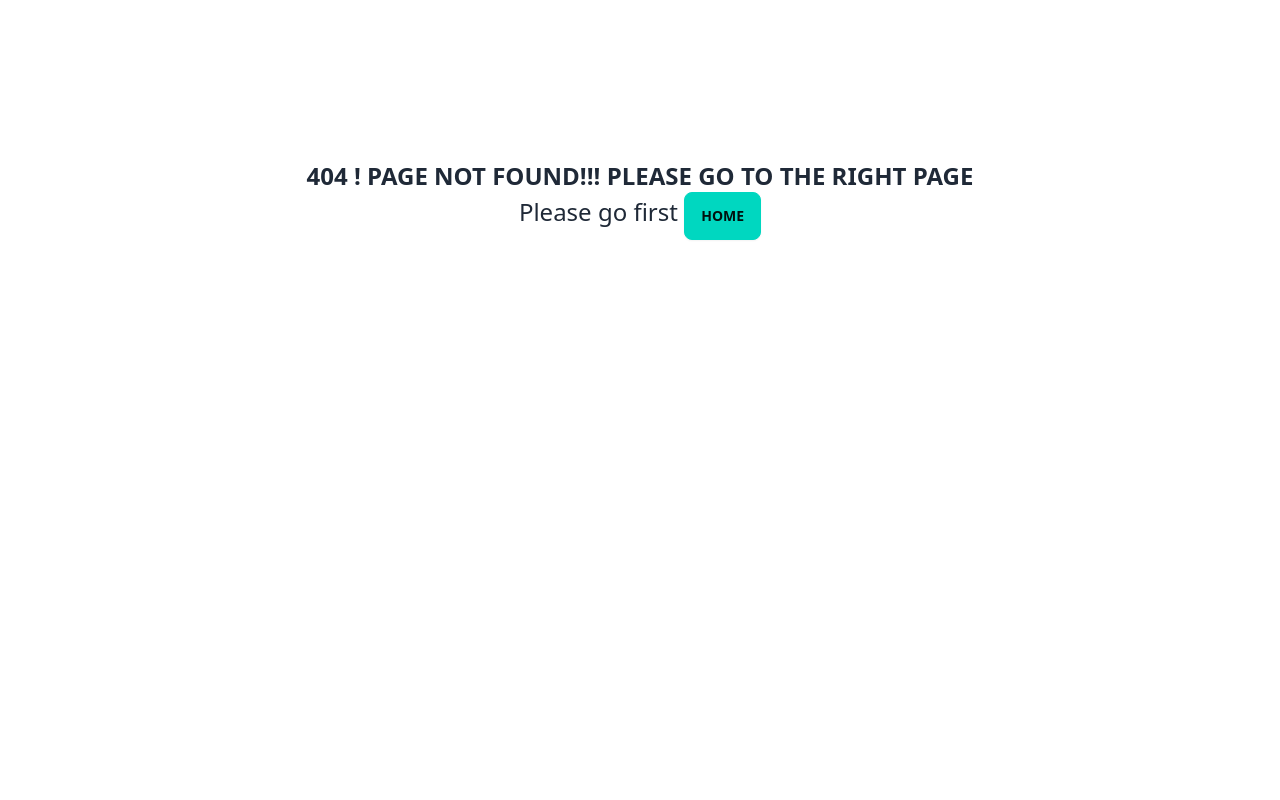
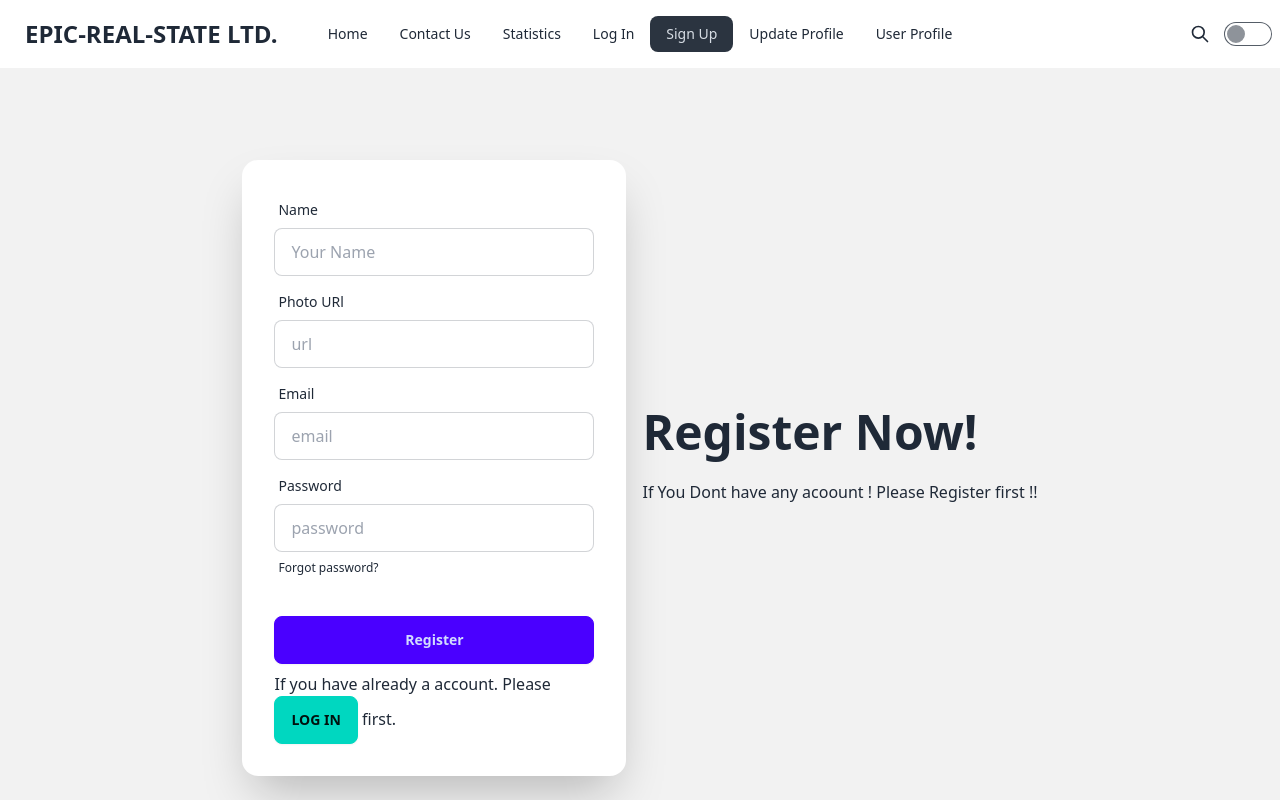
Before and after one commit to AffnanSawad/Epic-Real-State, a React (Vite) app: page /signup in a window 1280 px wide. Before the commit this address had no page. Shown: the top 800 px of the page. Built offline with nearby package versions, Linux system fonts and the light colour scheme.

Commit message:
login & sign in form create done

```diff
--- a/package.json
+++ b/package.json
@@ -10,6 +10,7 @@
     "preview": "vite preview"
   },
   "dependencies": {
+    "firebase": "^10.10.0",
     "localforage": "^1.10.0",
     "match-sorter": "^6.3.4",
     "react": "^18.2.0",
--- /dev/null
+++ b/src/Firebase/firebase.config.js
@@ -0,0 +1,22 @@
+// Import the functions you need from the SDKs you need
+import { initializeApp } from "firebase/app";
+import { getAuth } from "firebase/auth";
+
+
+
+
+const firebaseConfig = {
+  apiKey: "AIzaSyCCdK4m0yI1j3lnLyMbx8o-9LklUBJixtY",
+  authDomain: "epic-real-state.firebaseapp.com",
+  projectId: "epic-real-state",
+  storageBucket: "epic-real-state.appspot.com",
+  messagingSenderId: "831115938426",
+  appId: "1:831115938426:web:95d831a000214c959049c3"
+};
+
+// Initialize Firebase
+const app = initializeApp(firebaseConfig);
+
+export const auth = getAuth(app);
+
+export default auth ;
--- /dev/null
+++ b/src/Providers/AuthProvider.jsx
@@ -0,0 +1,47 @@
+import { createUserWithEmailAndPassword, signInWithEmailAndPassword } from "firebase/auth";
+import { createContext, useState } from "react";
+import { auth } from "../Firebase/firebase.config";
+
+
+
+export const AuthContext = createContext(null);
+
+
+
+
+
+
+const AuthProvider = ({children} ) => {
+
+
+    const [user,setuser] = useState(null);
+
+
+
+
+
+
+
+
+   // value
+    const authinfo = {
+
+        user,
+        setuser,
+
+
+    }
+
+    return (
+        <div>
+            <AuthContext.Provider  value={authinfo} >
+
+
+        {children}
+            </AuthContext.Provider>
+
+        </div>
+    );
+};
+
+export default AuthProvider;
--- /dev/null
+++ b/src/components/login/Login.jsx
@@ -0,0 +1,77 @@
+
+import { Link } from "react-router-dom";
+import { AuthContext } from "../../Providers/AuthProvider";
+import { useContext } from "react";
+
+
+
+const Login = () => {
+
+
+
+
+    const handlelogin = e => {
+
+
+
+
+        e.preventDefault();
+
+        const email = e.target.email.value
+        const password= e.target.password.value
+
+
+
+        console.log(email,password);
+
+
+
+
+
+       }
+
+
+    return (
+        <div className="hero min-h-screen bg-base-200">
+        <div className="hero-content flex-col lg:flex-row-reverse">
+          <div className="text-center lg:text-left">
+            <h1 className="text-5xl font-bold">Login now!</h1>
+            <p className="py-6">Provident cupiditate voluptatem et in. Quaerat fugiat ut assumenda excepturi exercitationem quasi. In deleniti eaque aut repudiandae et a id nisi.</p>
+          </div>
+          <div className="card shrink-0 w-full max-w-sm shadow-2xl bg-base-100">
+            <form onSubmit={handlelogin} className="card-body">
+
+
+
+
+              <div className="form-control">
+                <label className="label">
+                  <span className="label-text">Email</span>
+                </label>
+                <input name="email" type="email" placeholder="email" className="input input-bordered" required />
+              </div>
+              <div className="form-control">
+                <label className="label">
+                  <span className="label-text">Password</span>
+                </label>
+                <input name="password" type="password" placeholder="password" className="input input-bordered" required />
+                <label className="label">
+                  <a href="#" className="label-text-alt link link-hover">Forgot password?</a>
+                </label>
+              </div>
+              <div className="form-control mt-6">
+                <button className="btn btn-primary">Login</button>
+              </div>
+              <p>If you  dont have  any account. Please <Link to='/signup' >
+
+              <button className="btn btn-accent">Register</button>
+
+              </Link> first. </p>
+            </form>
+          </div>
+        </div>
+      </div>
+    );
+};
+
+export default Login;
--- /dev/null
+++ b/src/components/register/Register.jsx
@@ -0,0 +1,106 @@
+
+import { Link } from "react-router-dom";
+
+
+
+const Register = () => {
+
+
+
+
+    const handleregister = e => {
+
+
+
+
+     e.preventDefault();
+
+     const email = e.target.email.value
+     const password= e.target.password.value
+     const name = e.target.name.value
+     const url = e.target.url.value
+
+
+     console.log(email,password,name,url)
+
+
+
+
+    }
+
+
+
+
+
+    return (
+        <div className="hero min-h-screen bg-base-200  ">
+        <div className="hero-content flex-col lg:flex-row-reverse">
+          <div className="text-center lg:text-left">
+            <h1 className="text-5xl font-bold">Register Now!</h1>
+            <p className="py-6">If You Dont have any acoount ! Please Register first !!</p>
+          </div>
+          <div className="card shrink-0 w-full max-w-sm shadow-2xl bg-base-100">
+
+
+
+
+            <form  onSubmit={handleregister} className="card-body">
+
+
+
+<div className="form-control">
+    <label className="label">
+      <span className="label-text">Name</span>
+    </label>
+    <input name="name" type="text" placeholder="Your Name" className="input input-bordered" required />
+  </div>
+<div className="form-control">
+    <label className="label">
+      <span className="label-text">Photo URl</span>
+    </label>
+    <input name="url" type="text" placeholder="url" className="input input-bordered"  />
+  </div>
+
+
+
+
+
+
+  <div className="form-control">
+    <label className="label">
+      <span className="label-text">Email</span>
+    </label>
+    <input name="email" type="email" placeholder="email" className="input input-bordered" required />
+  </div>
+  <div className="form-control">
+    <label className="label">
+      <span className="label-text">Password</span>
+    </label>
+    <input name="password" type="password" placeholder="password" className="input input-bordered" required />
+    <label className="label">
+      <a href="#" className="label-text-alt link link-hover">Forgot password?</a>
+    </label>
+  </div>
+  <div className="form-control mt-6">
+    <button className="btn btn-primary">Register</button>
+  </div>
+  <p>If you have already a account. Please <Link to='/login' >
+
+  <button className="btn btn-accent">LOG IN </button>
+
+  </Link> first. </p>
+</form>
+
+
+
+
+
+
+
+          </div>
+        </div>
+      </div>
+    );
+};
+
+export default Register;
```
Also changed, not shown: src/main.jsx (+10 -0 lines), 1 other file (tests, documents, lock files or other folders).
